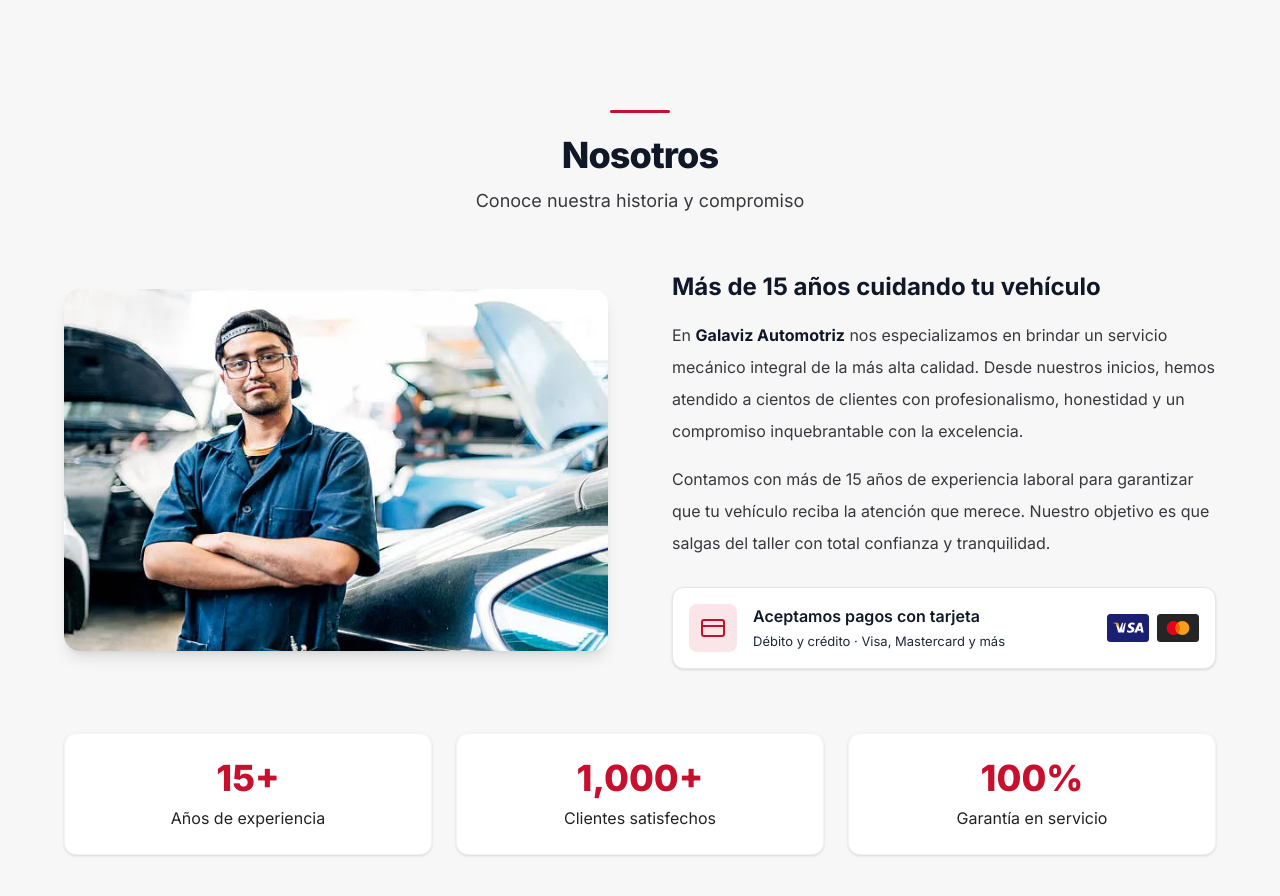
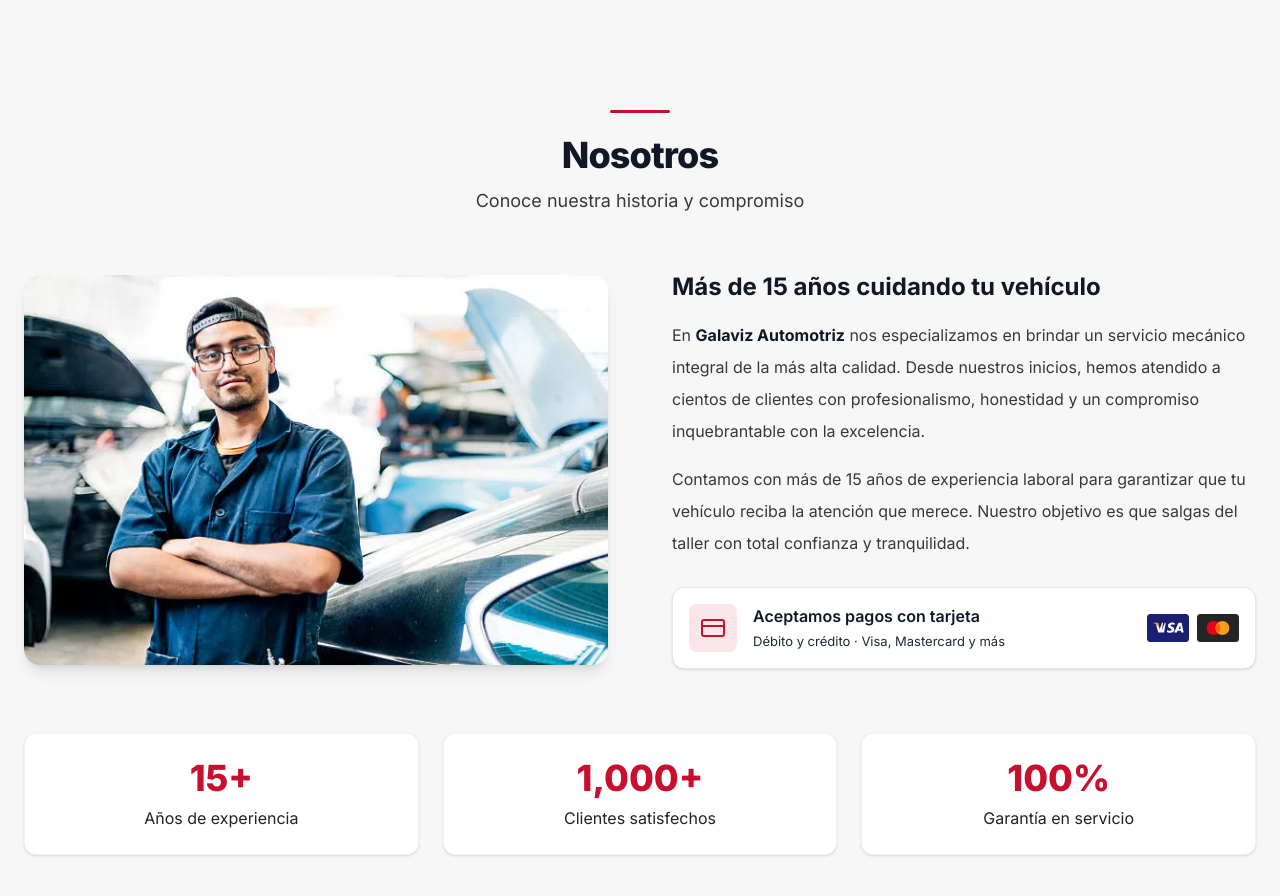
Before and after one commit to hdz-kevin/galaviz-automotriz, a Vue app: page / in a window 1280 px wide. Shown: the part 802-1698 px from the top of the page. Built offline with nearby package versions, Linux system fonts and the light colour scheme.

Commit message:
customize Contact component

```diff
--- a/src/components/AboutSection.vue
+++ b/src/components/AboutSection.vue
@@ -27,7 +27,7 @@ const stats = [
 
 <template>
   <section id="nosotros" ref="sectionRef" class="py-20 md:py-28 bg-bg-alt">
-    <div class="max-w-[1200px] mx-auto px-6">
+    <div class="max-w-[1300px] mx-auto px-6">
       <!-- Heading -->
       <div class="text-center mb-14">
         <span class="inline-block w-[60px] h-[3px] bg-accent rounded-sm mb-4"></span>
```
